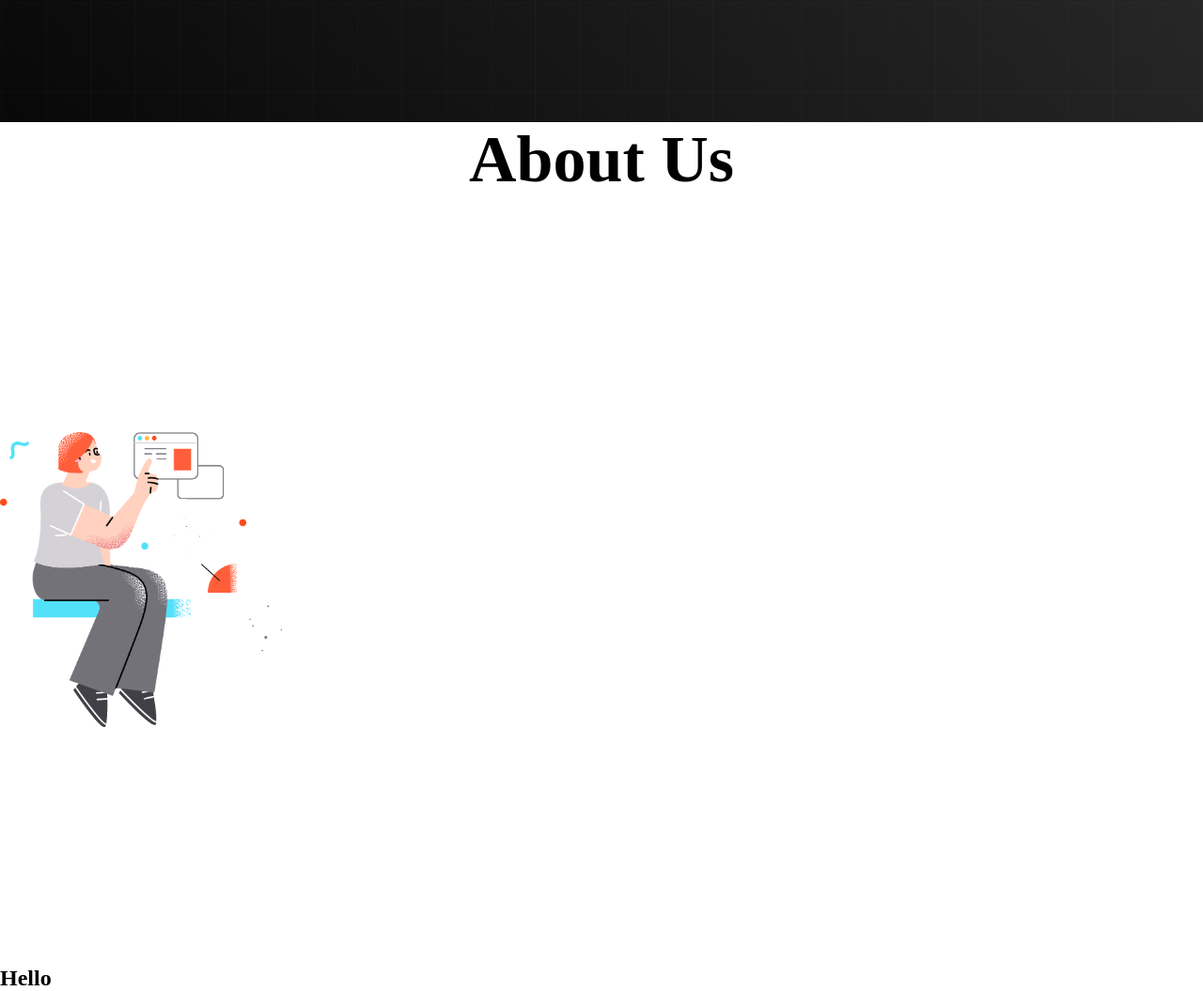
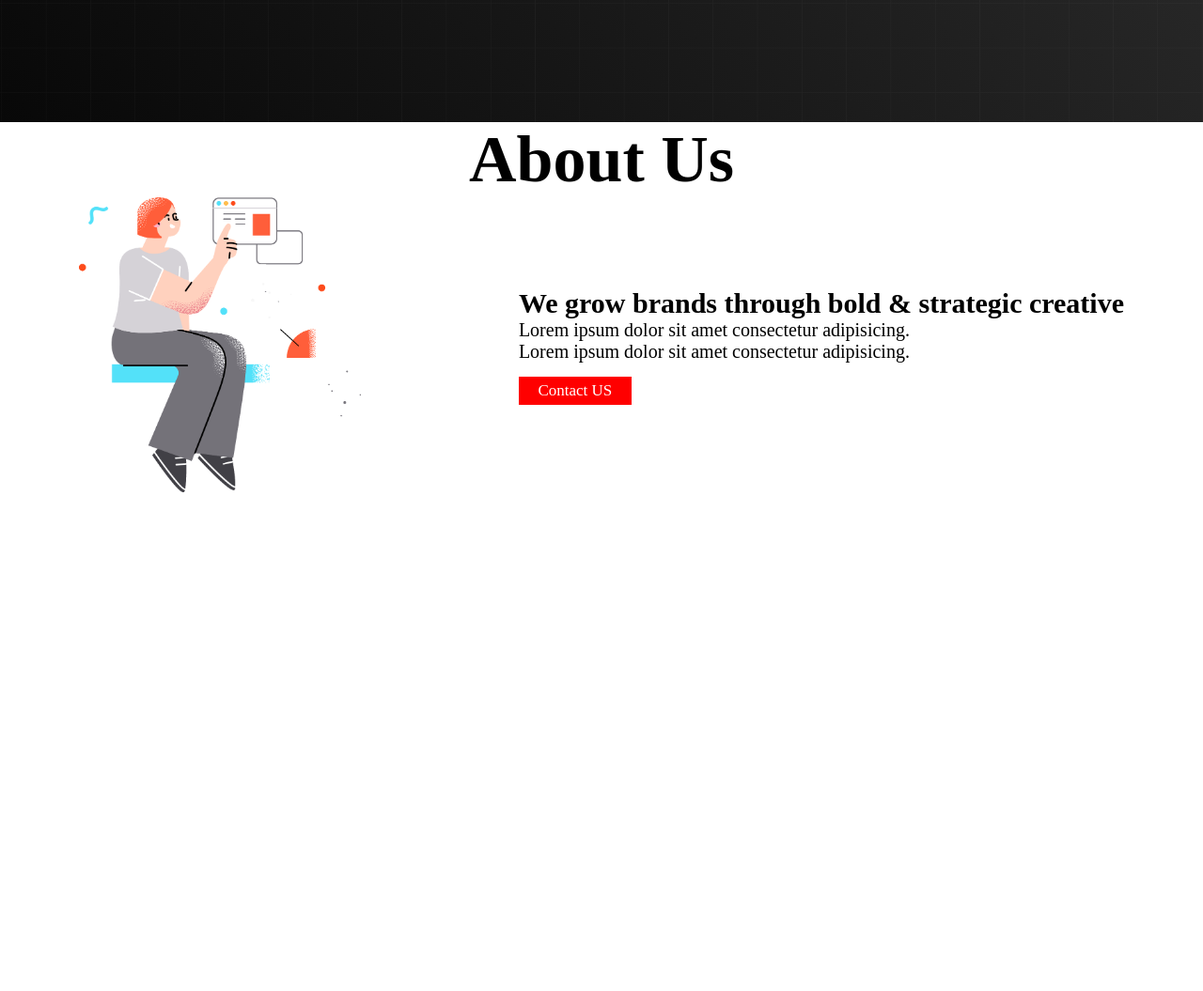
Before and after one commit to rakib4190/digital-product-ph, a plain HTML site: page index.html in a window 1280 px wide. Shown: the part 720-1775 px from the top of the page at 94% size. After the commit the page ends 1248 px from the top, so only its background shows below. Drawn offline with Linux system fonts and the light colour scheme.

Commit message:
about section done

```diff
--- a/index.html
+++ b/index.html
@@ -35,13 +35,16 @@
       </div>
     </section>
     <section>
+      <h1 class="section-title">About Us</h1>
       <div class="about">
-        <h1 class="section-title">About Us</h1>
-        <div class="photo">
+        <div class="about-photo">
           <img class="bn-photo" src="./images/section.png" alt="" />
         </div>
-        <div class="writting">
-          <h2>Hello</h2>
+        <div class="about-info">
+          <h2>We grow brands through bold & strategic creative</h2>
+          <p >Lorem ipsum dolor sit amet consectetur adipisicing.</p>
+          <p >Lorem ipsum dolor sit amet consectetur adipisicing.</p>
+          <button class="btn">Contact US</button>
         </div>
       </div>
     </section>
--- a/style.css
+++ b/style.css
@@ -59,8 +59,7 @@
 }
 
 .bn-photo {
-    margin-top: 250px;
-    margin-bottom: 250px;
+
     width: 300px;
 }
 
@@ -78,10 +77,19 @@
 }
 
 .about {
-    height: 100vh;
+    display: flex;
+    justify-content: space-around;
+    align-items: center;
 }
 
 .section-title {
     font-size: 70px;
     text-align: center;
 }
+
+.about-info,
+h1 {
+    font-size: 20px;
+
+
+}
```
